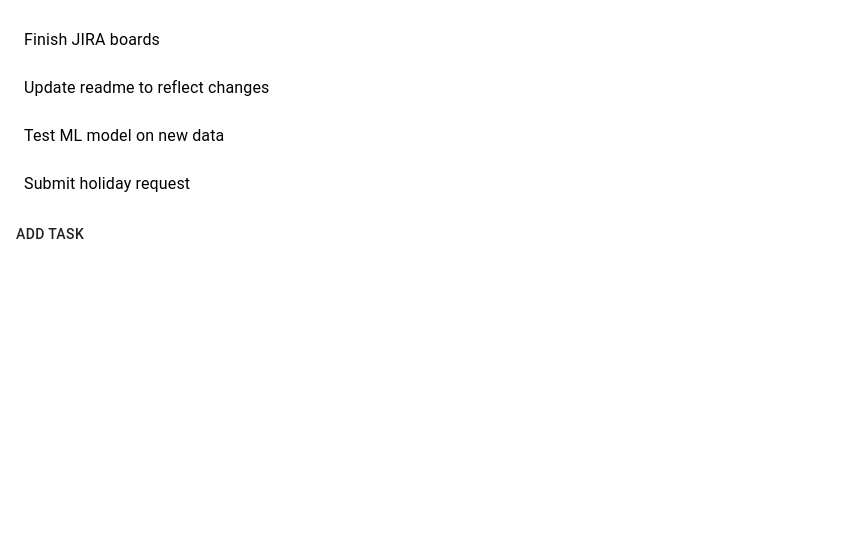
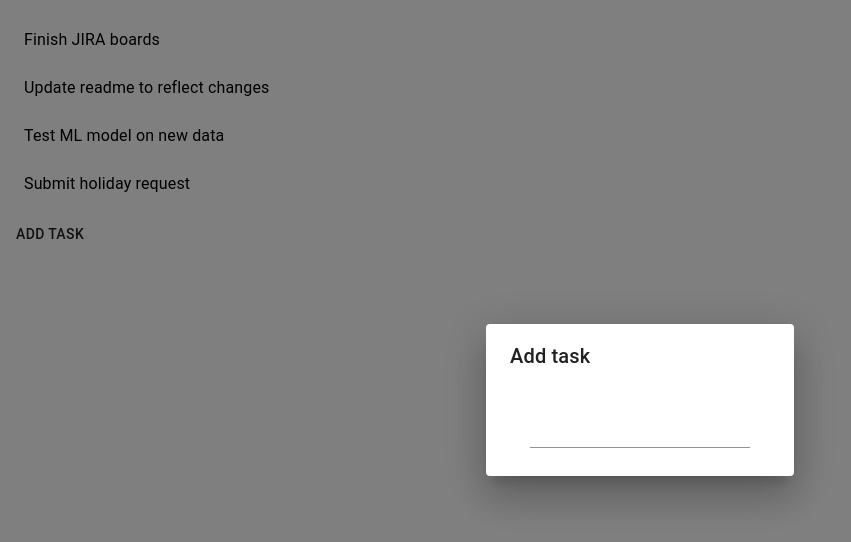
Before and after one commit to joekitsmith/task-tracker, a React (Create React App) app: page / in a window 1280 px wide. Both pictures are taken after a click on the button "ADD TASK". Shown: the top 542 px of the page, without its empty margins (0-851 px from the left). Built offline with nearby package versions, Linux system fonts and the light colour scheme.

Commit message:
Add task dialog box with text input

```diff
--- a/src/components/AddTask.js
+++ b/src/components/AddTask.js
@@ -1,15 +1,37 @@
 import React from 'react'
 import Button from "@material-ui/core/Button"
+import Dialog from "@material-ui/core/Dialog"
+import DialogTitle from "@material-ui/core/DialogTitle"
+import DialogContent from '@material-ui/core/DialogContent'
+import TextField from "@material-ui/core/TextField"
 
 function AddTask() {
 
+    const [open, setOpen] = React.useState(false)
+
+    const handleClickOpen = () => {
+        setOpen(true)
+    }
+
+    const handleClose = () => {
+        setOpen(false)
+    }
+
     return (
         <div>
-            <Button>
+            <Button onClick={handleClickOpen}>
                 Add task
             </Button>
+            <Dialog open ={open} onClose={handleClose}>
+                <DialogTitle>
+                    Add task
+                </DialogTitle>
+                <DialogContent>
+                    <TextField id="new_task" style={{ margin:20 }}/>
+                </DialogContent>
+            </Dialog>
         </div>
-    );
+    )
 }
 
 export default AddTask
```
